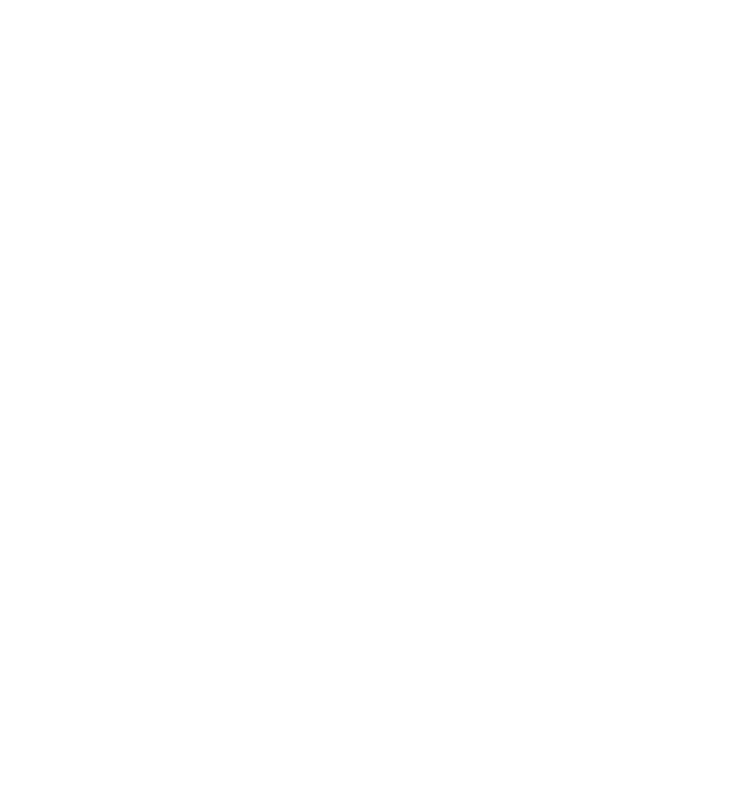
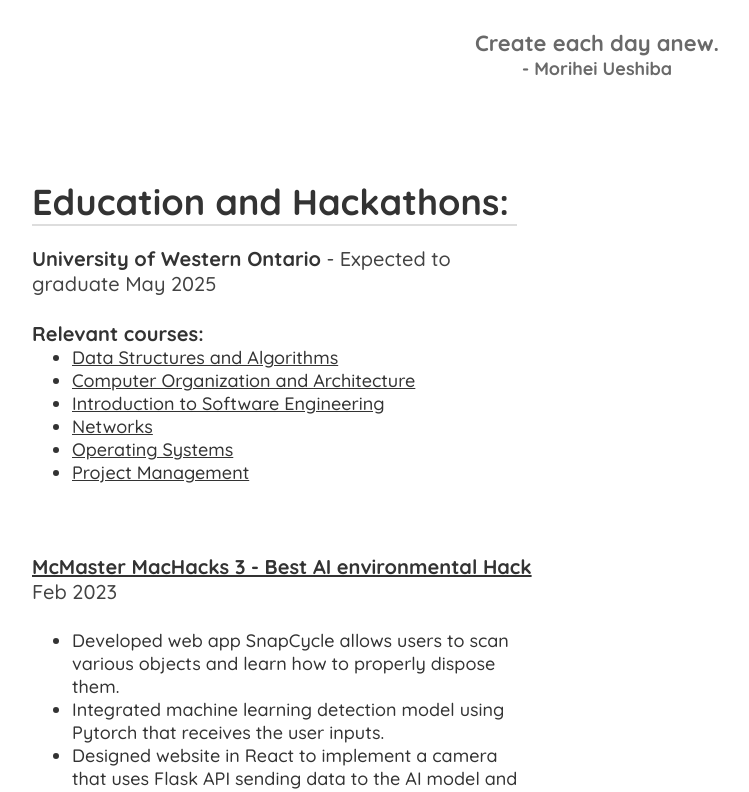
Before and after one commit to gabe310/gabe310.github.io, a React (Create React App) app: page / in a window 1280 px wide. Shown: the part 560-1352 px from the top of the page, without its empty margins (43-792 px from the left). Before the commit the page ends 800 px from the top, so only its background shows below. Built offline with nearby package versions, Linux system fonts and the light colour scheme.

Commit message:
added education and hackathon section

```diff
--- a/src/pages/Home.jsx
+++ b/src/pages/Home.jsx
@@ -4,12 +4,14 @@
 import Gabe from '../assets/home/Gabe.png'
 import '../styles/home/PanelTwo.css'
 import quotesData from '../db/dataquote.json'
+import '../styles/home/PanelThree.css'
 
 const Home = () => {
     return (
         <div className='Home'>
             <PanelOne/>
             <PanelTwo/>
+            <PanelThree/>
 
         </div>
     );
@@ -84,7 +86,59 @@
             )}
         </div>
     );
-    //i add another divisor???
+}
+
+const PanelThree = () => {
+
+    return(
+        <div className='PanelThree'>
+            <div className='Title' id='PanelThreeTitle'>
+                Education and Hackathons:
+            </div>
+            <div className='Subtext' id='PanelThreeSubtext'>
+                <b>University of Western Ontario</b> - Expected to graduate May 2025
+            </div>
+            <div className='Subtext' id='PanelThreeText'>
+                <b>Relevant courses:</b>
+                <ul>
+                    <li><a href='https://www.csd.uwo.ca/misc/outlines/2021/2021-CS2210-B.pdf' target="_blank">Data Structures and Algorithms</a></li>
+                    <li><a href='https://www.csd.uwo.ca/misc/outlines/2022-Winter/CS_2208B_Winter2022.pdf' target="_blank">Computer Organization and Architecture</a></li>
+                    <li><a href='https://www.csd.uwo.ca/misc/outlines/2023-Winter/CS2212-b.pdf' target="_blank">Introduction to Software Engineering</a></li>
+                    <li><a href='https://www.csd.uwo.ca/misc/outlines/2020/2020-CS3357-A.pdf' target="_blank">Networks</a></li>
+                    <li><a href='https://www.csd.uwo.ca/misc/outlines/2021/2021-CS3305-A.pdf' target="_blank">Operating Systems</a></li>
+                    <li><a href='https://www.csd.uwo.ca/misc/outlines/2023-Winter/CS3377-b.pdf' target="_blank">Project Management</a></li>
+                </ul>
+            </div>
+
+            <div className='Subtext' id='PanelThreeSubtext'>
+                <b><a href='https://devpost.com/software/snapcycle-hyx3qv' target="_blank">McMaster MacHacks 3 - Best AI environmental Hack</a></b> <br /> Feb 2023
+            </div>
+            <div className='Subtext' id='PanelThreeText'>
+                <ul>
+                    <li>Developed web app SnapCycle allows users to scan various objects and learn how to properly dispose them.</li>
+                    <li>Integrated machine learning detection model using Pytorch that receives the user inputs.</li>
+                    <li>Designed website in React to implement a camera that uses Flask API sending data to the AI model and receive back
+                    information on the detected object.</li>
+                </ul>
+            </div>
+
+            <div className='Subtext' id='PanelThreeSubtext'>
+                <b><a href='https://devpost.com/software/inklink-qs6b1v' target="_blank">WDS Overhaul Hackathon - 2nd Place Winners</a></b> <br />Dec 2023
+            </div>
+            <div className='Subtext' id='PanelThreeText'>
+                <ul>
+                    <li>Simulated real life work environment, tasked to debug and implement functionalities for CEO and stakeholders.</li>
+                    <li>Created accessible tools such as text to speech, speech to text, and dictation functionalities, aiding those with impairments.</li>
+                    <li>Developed website using JavaScript, html, CSS, NodeJS, ExpressJS, MySQL, and google cloud APIs.</li>
+                </ul>
+            </div>
+
+
+            <div className='PanelThreeImageContainer'>
+            </div>
+
+        </div>
+    );
 }
 
 
--- /dev/null
+++ b/src/styles/home/PanelThree.css
@@ -0,0 +1,40 @@
+.PanelThree {
+    max-width: 1250px;
+
+    padding: 50px 75px;
+    margin: 0 auto;
+
+    display: flex;
+    flex-direction: column;
+}
+
+#PanelThreeTitle {
+    display: flex;
+    justify-content: space-between;
+    align-items: flex-end;
+    max-width: 485px;
+
+    border-bottom: solid 2px #ddd;
+}
+
+#PanelThreeSubtext {
+    font-size: 20px;
+    max-width: 500px;
+    margin-bottom: 5px;
+}
+
+#PanelThreeText {
+    font-size: 18px;
+    max-width: 500px;
+    margin-bottom: 50px;
+}
+#PanelThreeText b {
+    font-size: 20px;
+    max-width: 500px;
+    margin-bottom: 50px;
+}
+
+.PanelThreeContainer {
+    display: flex;
+    position: relative;
+}
--- a/src/styles/home/PanelTwo.css
+++ b/src/styles/home/PanelTwo.css
@@ -2,15 +2,22 @@
     display: flex;
     justify-content: center;
     align-items: center;
+
 }
 
 .quote-container {
     text-align: center;
-    font-size: 24px; /*fontsize for quote*/
+    font-size: 22px; /*fontsize for quote*/
     font-weight: bold;
     opacity: 0;
     transition: opacity 0.5s ease-in-out;
     margin-bottom: 50px;
+    padding-left: 5px;
+    padding-right: 5px;
+    max-width: 125%;
+    max-height: 50px;
+    word-wrap: break-word;
+
 }
 
 .author {
```
